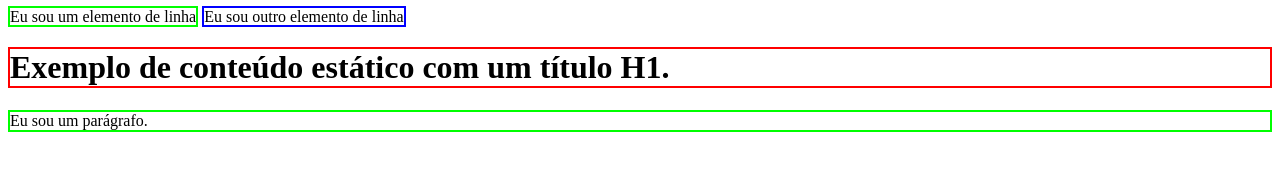
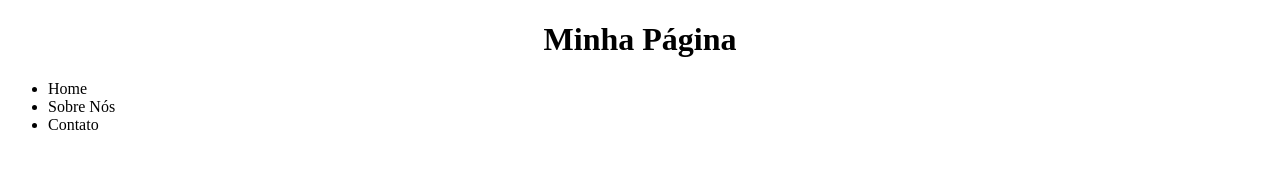
Before and after one commit to ruaanls/Exercicio-Css, a plain HTML site: page index.html in a window 1280 px wide. Drawn offline with Linux system fonts and the light colour scheme.

Commit message:
Estrutura do cabeçalho criada.

```diff
--- a/index.html
+++ b/index.html
@@ -13,13 +13,20 @@
 	<!-- segundo filho do html = body -->
 	<body>
 
-		<span style="border: solid 2px #00ff00;">Eu sou um elemento de linha</span>
-		<span style="border: solid 2px #0000ff;">Eu sou outro elemento de linha</span>
+		<div class="container">
+			<!-- O container é uma div que serve como contêiner geral para todo o conteúdo da página. -->
+			<header class="cabecalho">
+				<h1 style="text-align: center;">Minha Página</h1>
+				<nav>
+					<ul>
+						<li>Home</li>
+						<li>Sobre Nós</li>
+						<li>Contato</li>
+					</ul>
+				</nav>
+			</header>
 
-		<h1 style="border:solid 2px #ff0000;">Exemplo de conteúdo estático com um título H1. </h1>
-
-		<p style="border: solid 2px #00ff00;">Eu sou um parágrafo.</p>
-
+		</div>
 
 	</body>
 </html>
```
